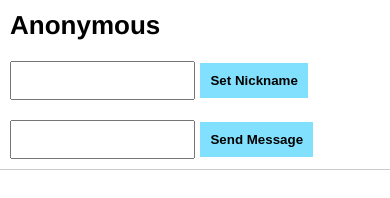
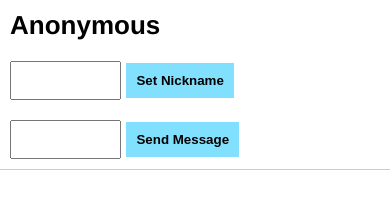
Before and after one commit to craiglyons/socket_test, a website: page index.html in a window 390 px wide. Drawn offline with nearby package versions, Linux system fonts and the light colour scheme; no server answers.

Commit message:
Narrow for mobile

```diff
--- a/index.html
+++ b/index.html
@@ -9,7 +9,7 @@
         #form-container { position: fixed; width: 100%; border-bottom: 1px solid #ccc; background: white; }
         #form-header { height: 13em; }
         form { background: #fff; padding: 10px; width: 100%; }
-        form input { padding: 10px; width: 50%; margin-right: .5%; }
+        form input { padding: 10px; width: 30%; margin-right: .5%; }
         form button {  background: rgb(130, 224, 255); border: none; padding: 10px; font-weight: bold; }
         #nickname-form { top: 30px; }
         #messages { list-style-type: none; padding: 0; overflow: scroll; }
```
